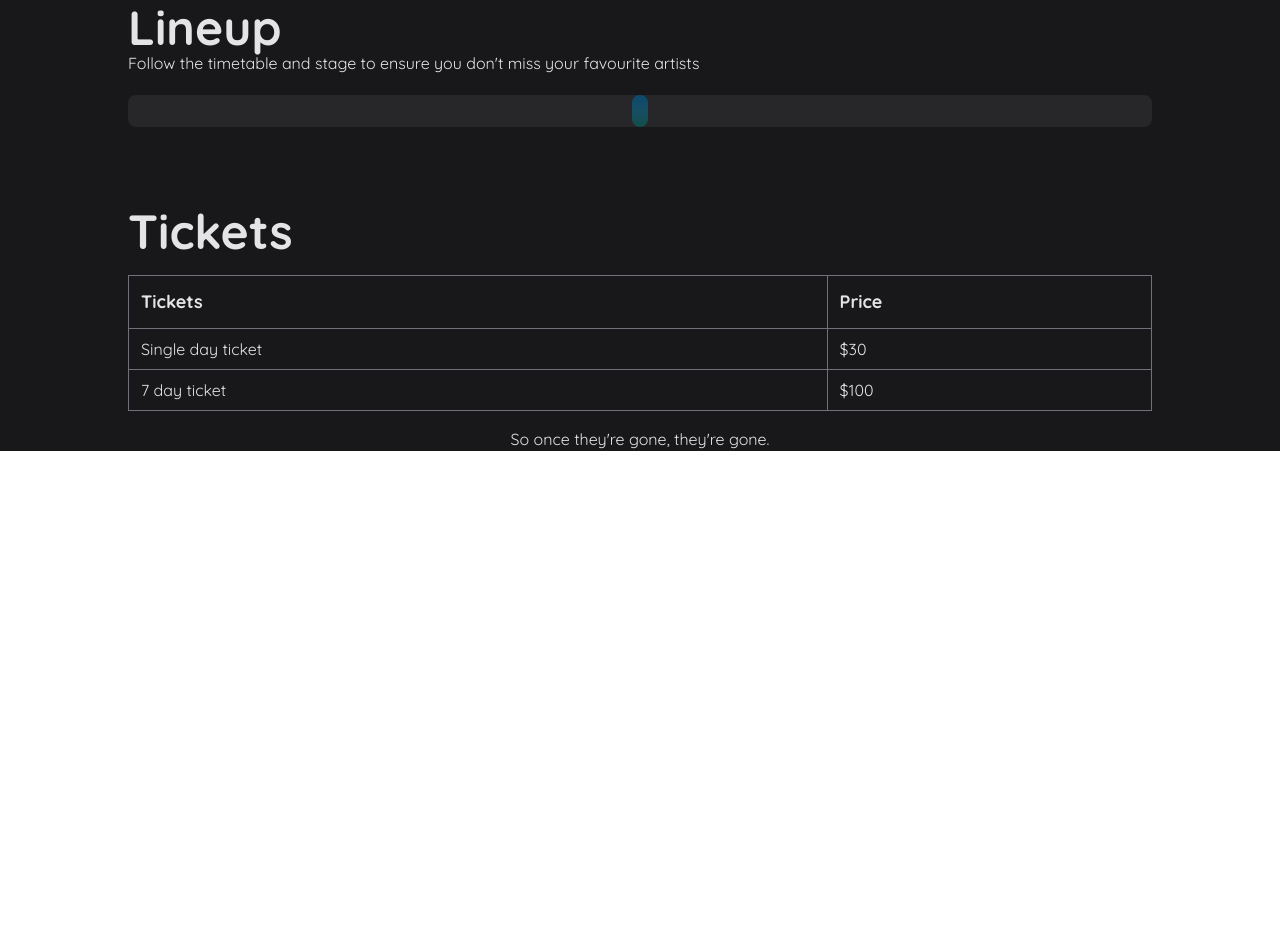
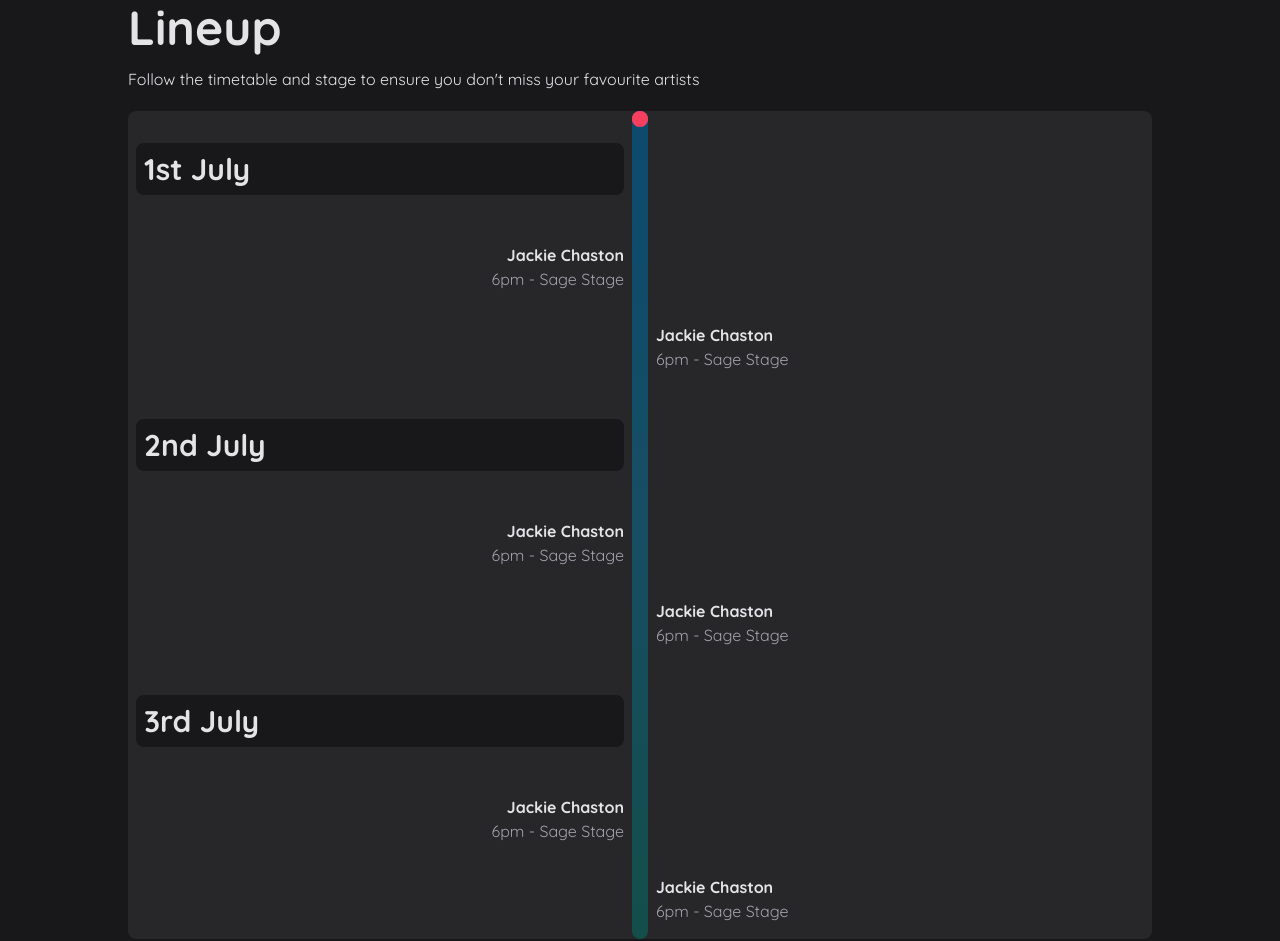
Before and after one commit to Zbigniew013/tailwind-course-music-festival, a website: page src/index.html in a window 1280 px wide. Shown: the part 1340-2281 px from the top of the page. Before the commit the page ends 1791 px from the top, so only its background shows below. Drawn offline with Linux system fonts and the light colour scheme.

Commit message:
finish the lineup timeline

```diff
--- a/src/index.html
+++ b/src/index.html
@@ -167,6 +167,8 @@
         </div>
       </header>
 
+<!-- Headliners -->
+
       <div class="max-w-screen-lg mx-auto mt-20 text-zinc-900 dark:text-zinc-200 ">
         <h2> Headliners </h2>
         <p>Experience the sonic delight from these made-up artists across 7 days
@@ -228,11 +230,72 @@
           </div>
         </div>
 
-        <h2 class="mt-20 ">Lineup</h2>
+        <h2 class="mt-20 mb-4 ">Lineup</h2>
         <p>Follow the timetable and stage to ensure you don't miss your favourite
           artists</p>
           <div class="relative mt-5 rounded-lg bg-zinc-800 py-4 px-2 text-zinc-200 ">
-            <div class="absolute top-0 left-1/2 w-4 ml-[-8px] h-full rounded-full bg-gradient-to-b from-sky-900 via-cyan-900 to-teal-900 "></div>
+            <div class="absolute top-0 left-1/2 w-4 ml-[-8px] h-full rounded-full bg-gradient-to-b from-sky-900 via-cyan-900 to-teal-900 ">
+              <div class="sticky top-1/2 ">
+                <div class="relative h-4 w-4 ">
+                  <div class="absolute h-4 w-4 animate-ping rounded-full bg-pink-500 opacity-75 "></div>
+                  <div class="bg-rose-500 rounded-full relative h-4 w-4"></div>
+                </div>
+              </div>
+            </div>
+            <div class="grid grid-cols-2 gap-8">
+              <div>
+                <h4 class="p-2 bg-zinc-900 rounded-lg my-4 ">
+                  1st July
+                </h4>
+              </div>
+              <div></div>
+              <div class="text-right ">
+                <div class="font-bold">Jackie Chaston</div>
+                <div class="text-zinc-400">6pm - Sage Stage</div>
+              </div>
+              <div></div>
+              <div></div>
+              <div>
+                <div class="font-bold">Jackie Chaston</div>
+                <div class="text-zinc-400">6pm - Sage Stage</div>
+              </div>
+
+              <div>
+                <h4 class="p-2 bg-zinc-900 rounded-lg my-4 ">
+                  2nd July
+                </h4>
+              </div>
+              <div></div>
+              <div class="text-right ">
+                <div class="font-bold">Jackie Chaston</div>
+                <div class="text-zinc-400">6pm - Sage Stage</div>
+              </div>
+              <div></div>
+              <div></div>
+              <div>
+                <div class="font-bold">Jackie Chaston</div>
+                <div class="text-zinc-400">6pm - Sage Stage</div>
+              </div>
+
+              <div>
+                <h4 class="p-2 bg-zinc-900 rounded-lg my-4 ">
+                  3rd July
+                </h4>
+              </div>
+              <div></div>
+              <div class="text-right ">
+                <div class="font-bold">Jackie Chaston</div>
+                <div class="text-zinc-400">6pm - Sage Stage</div>
+              </div>
+              <div></div>
+              <div></div>
+              <div>
+                <div class="font-bold">Jackie Chaston</div>
+                <div class="text-zinc-400">6pm - Sage Stage</div>
+              </div>
+
+
+            </div>
           </div>
 
         <h2 class="mt-20 ">Tickets</h2>
```
Also changed, not shown: dist/output.css.
